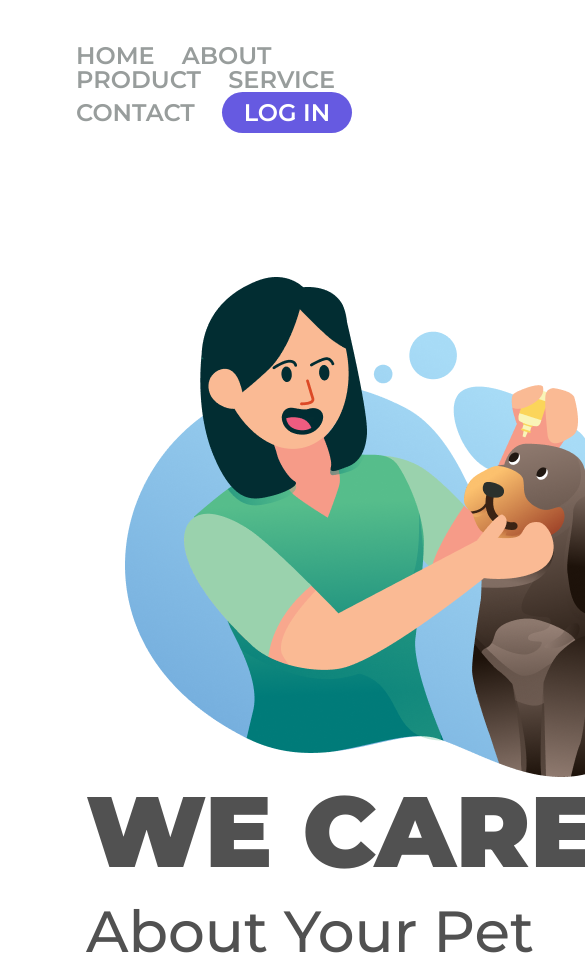
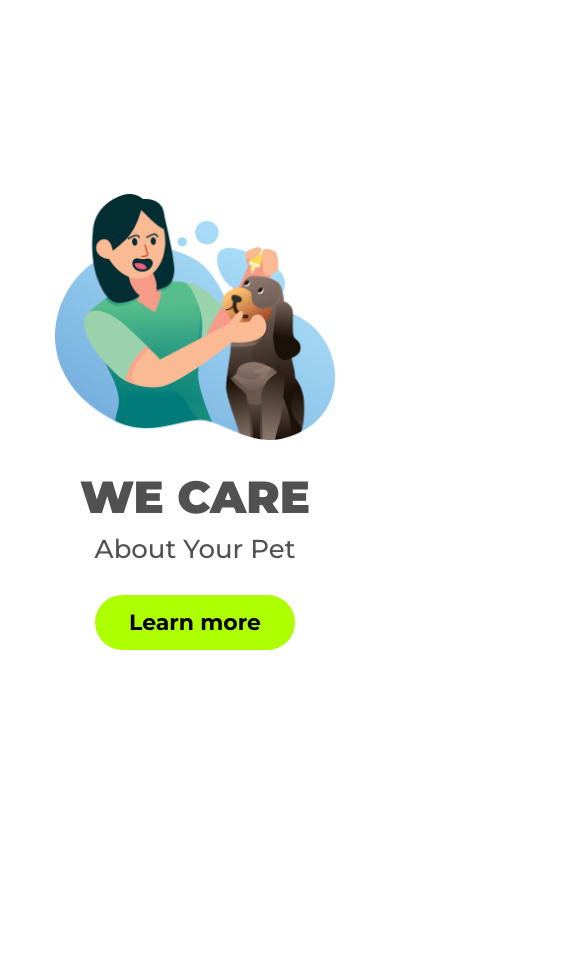
Before and after one commit to HenriqueGalimberti1/Wecare-Responsive, a plain HTML site: page index.html in a window 390 px wide. Shown: the top 977 px of the page, 585 px wide, since content can reach past the window. After the commit the page ends 844 px from the top, so only its background shows below. Drawn offline with Linux system fonts and the light colour scheme.

Commit message:
responsive css and 2 pictures

```diff
--- a/styles.css
+++ b/styles.css
@@ -84,3 +84,75 @@ p {
     line-height: 100%;
     cursor: pointer;
 }
+
+@media screen and (max-width: 900px) {
+
+    header {
+        display: none;
+    }
+
+    p {
+        display: none;
+    }
+
+    body {
+        display: flex;
+        flex-direction: column;
+        align-items: center;
+        justify-content: center;
+        min-height: 100vh;
+        padding: 20px;
+    }
+
+    main {
+        display: flex;
+        flex-direction: column;
+        align-items: center;
+        text-align: center;
+        width: 100%;
+        margin: 0;
+    }
+
+    .img-logo {
+        width: 80%;
+        max-width: 300px;
+        height: auto;
+        margin: 0 auto 30px auto;
+        display: block;
+    }
+
+    section {
+        display: flex;
+        flex-direction: column;
+        align-items: center;
+        margin: 0;
+        width: 100%;
+    }
+
+    h1 {
+        font-size: 45px;
+        line-height: 1.2;
+        width: auto;
+        height: auto;
+        margin-bottom: 10px;
+        text-align: center;
+    }
+
+    h2 {
+        font-size: 26px;
+        line-height: 1.2;
+        width: auto;
+        height: auto;
+        margin-bottom: 30px;
+        text-align: center;
+    }
+
+    .button-section {
+        width: 200px;
+        height: 55px;
+        font-size: 22px;
+        border-radius: 30px;
+        margin: 0 auto;
+        display: block;
+    }
+}
```
Also changed, not shown: assets/Fullscreem-WeCare-Cellphone.PNG (added), assets/Fullscreem-Wecare-Home.PNG (added).
